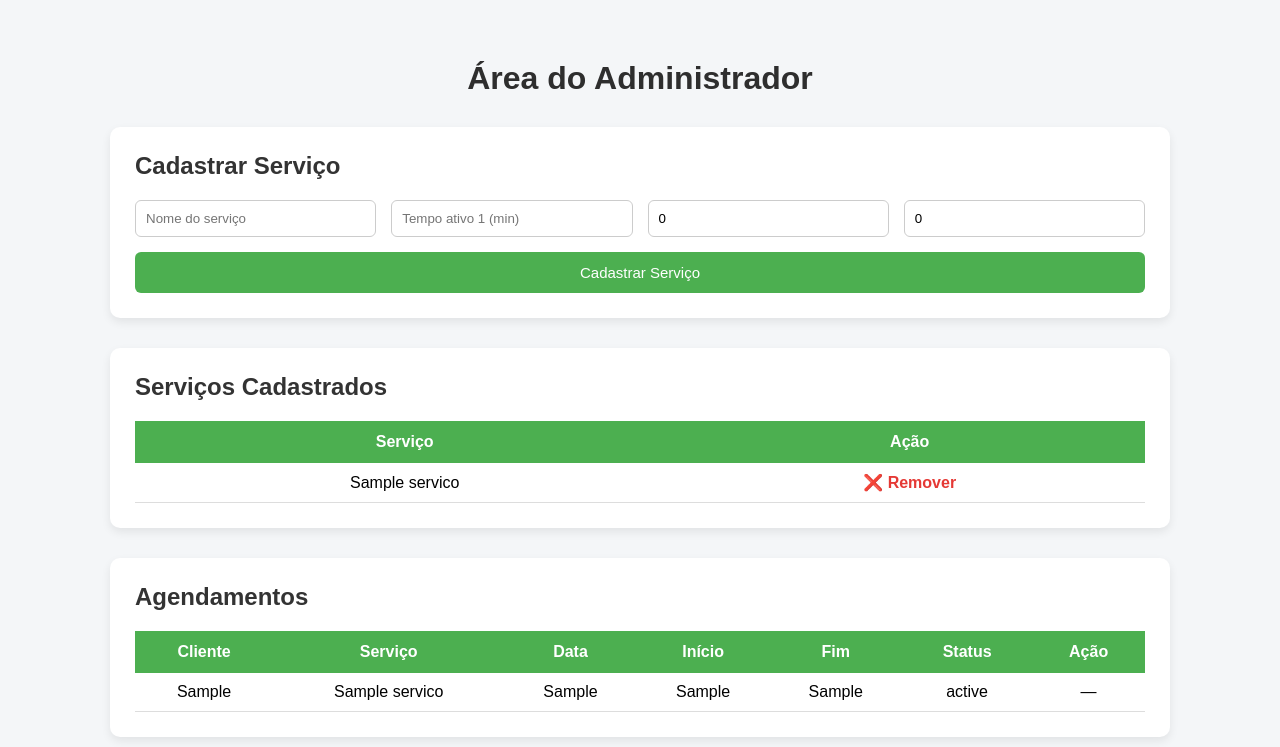
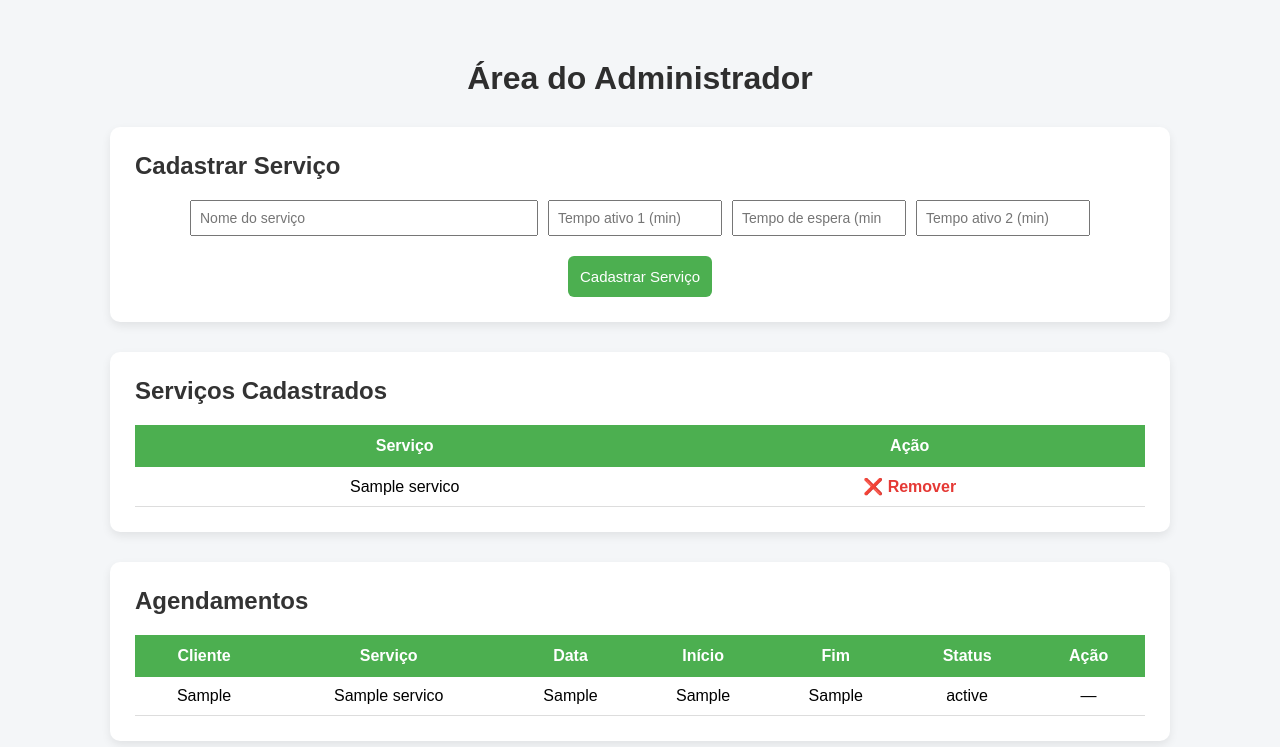
Before and after one commit to deborabruna07/SGA-Sistema-de-Gestao-e-Agendamento, a Flask app: page /admin in a window 1280 px wide. Shown: the top 747 px of the page. Run offline with Flask 3, Linux system fonts and the light colour scheme; tables that the repository leaves empty hold one stand-in row (values such as "Sample post").

Commit message:
Correção de cadastro e atualização de serviços no admin

```diff
--- a/app.py
+++ b/app.py
@@ -162,10 +162,15 @@ def admin():
 
 @app.route("/servico", methods=["POST"])
 def cadastrar_servico():
-    nome = request.form["nome"]
-    ativo1 = int(request.form["ativo1"])
-    espera = int(request.form["espera"])
-    ativo2 = int(request.form["ativo2"])
+    nome = request.form.get("nome")
+
+    ativo1 = request.form.get("ativo1") or 0
+    espera = request.form.get("espera") or 0
+    ativo2 = request.form.get("ativo2") or 0
+
+    ativo1 = int(ativo1)
+    espera = int(espera)
+    ativo2 = int(ativo2)
 
     conn = conectar_db()
     cursor = conn.cursor()
@@ -176,7 +181,26 @@ def cadastrar_servico():
     conn.commit()
     conn.close()
 
-    return redirect("/")
+    return jsonify(sucesso=True)
+
+@app.route("/servico", methods=["GET"])
+def listar_servicos():
+    conn = conectar_db()
+    cursor = conn.cursor()
+
+    cursor.execute("SELECT id, nome FROM servicos")
+    rows = cursor.fetchall()
+    conn.close()
+
+    servicos = []
+    for r in rows:
+        servicos.append({
+            "id": r[0],
+            "nome": r[1]
+        })
+
+    return jsonify(servicos)
+
 
 @app.route("/agendar", methods=["POST"])
 def agendar():
@@ -347,6 +371,18 @@ def remover_servico(id):
     flash("Serviço removido com sucesso.", "admin")
     return redirect("/admin")
 
+@app.route("/servico/<int:id>", methods=["DELETE"])
+def excluir_servico(id):
+    conn = conectar_db()
+    cursor = conn.cursor()
+
+    cursor.execute("DELETE FROM servicos WHERE id = ?", (id,))
+    conn.commit()
+    conn.close()
+
+    return jsonify(sucesso=True)
+
+
 # -----------------------
 # EXECUÇÃO
 # -----------------------
--- a/static/admin.css
+++ b/static/admin.css
@@ -134,3 +134,23 @@ body {
 .link-remover:hover {
     text-decoration: underline;
 }
+
+.form-servico {
+    display: grid;
+    grid-template-columns: 2fr 1fr 1fr 1fr; /* nome maior, tempos menores */
+    gap: 10px;
+    max-width: 900px;
+    margin: 0 auto;
+}
+
+.form-servico input {
+    width: 100%;
+    padding: 8px;
+    font-size: 14px;
+}
+
+.form-servico button {
+    grid-column: span 4;   /* botão embaixo */
+    max-width: 250px;
+    margin: 10px auto 0;
+}
--- /dev/null
+++ b/static/admin.js
@@ -0,0 +1,109 @@
+// Carrega serviços ao abrir a página
+window.addEventListener("DOMContentLoaded", carregarServicos);
+
+// SUBMIT DO FORMULÁRIO
+document.getElementById("formServico").addEventListener("submit", async function (e) {
+    e.preventDefault();
+
+    const form = this;
+    const formData = new FormData(form);
+
+    try {
+        const res = await fetch("/servico", {
+            method: "POST",
+            body: formData
+        });
+
+        const data = await res.json();
+
+        if (!data.sucesso) {
+            alert("Erro ao cadastrar serviço");
+            return;
+        }
+
+        // Atualiza lista após cadastrar
+        await carregarServicos();
+
+        // Limpa formulário
+        form.reset();
+
+    } catch (err) {
+        alert("Erro de comunicação com o servidor");
+    }
+});
+
+
+// FUNÇÃO QUE BUSCA E MONTA A LISTA
+async function carregarServicos() {
+    try {
+        const res = await fetch("/servico");
+        const servicos = await res.json();
+
+        const container = document.getElementById("lista-servicos");
+        container.innerHTML = "";
+
+        // Se não houver serviços
+        if (!servicos || servicos.length === 0) {
+            container.innerHTML = `<p id="nenhum-servico">Nenhum serviço cadastrado</p>`;
+            return;
+        }
+
+        // Cria tabela
+        const tabela = document.createElement("table");
+        tabela.className = "admin-table";
+        tabela.id = "tabela-servicos";
+
+        tabela.innerHTML = `
+            <tr>
+                <th>Serviço</th>
+                <th>Ação</th>
+            </tr>
+        `;
+
+        servicos.forEach(servico => {
+    const linha = document.createElement("tr");
+    linha.innerHTML = `
+        <td>${servico.nome}</td>
+        <td>
+            <a href="/remover-servico/${servico.id}"
+            onclick="return confirm('Tem certeza que deseja remover este serviço?')"
+            class="link-remover">
+                ❌ Remover
+            </a>
+        </td>
+    `;
+    tabela.appendChild(linha);
+});
+
+        container.appendChild(tabela);
+
+    } catch (err) {
+        console.error(err);
+        document.getElementById("lista-servicos").innerHTML =
+            "<p>Erro ao carregar serviços</p>";
+    }
+}
+
+
+// REMOVER SERVIÇO
+async function removerServico(id) {
+    if (!confirm("Deseja remover este serviço?")) return;
+
+    try {
+        const res = await fetch(`/servico/${id}`, {
+            method: "DELETE"
+        });
+
+        const data = await res.json();
+
+        if (!data.sucesso) {
+            alert("Erro ao remover serviço");
+            return;
+        }
+
+        carregarServicos();
+
+    } catch (err) {
+        alert("Erro ao remover serviço");
+    }
+}
--- a/templates/admin.html
+++ b/templates/admin.html
@@ -14,11 +14,11 @@
 <div class="admin-card">
     <h2>Cadastrar Serviço</h2>
 
-    <form method="post" action="/servico" class="admin-form">
+    <form id="formServico" class="form-servico">
         <input type="text" name="nome" placeholder="Nome do serviço" required>
-        <input type="number" name="ativo1" placeholder="Tempo ativo 1 (min)" required>
-        <input type="number" name="espera" placeholder="Tempo de espera (min)" value="0" required>
-        <input type="number" name="ativo2" placeholder="Tempo ativo 2 (min)" value="0" required>
+        <input type="number" name="ativo1" placeholder="Tempo ativo 1 (min)">
+        <input type="number" name="espera" placeholder="Tempo de espera (min)">
+        <input type="number" name="ativo2" placeholder="Tempo ativo 2 (min)">
 
         <button type="submit" class="btn-admin">
             Cadastrar Serviço
@@ -27,11 +27,13 @@
 </div>
 
 <!-- LISTA DE SERVIÇOS -->
+
 <div class="admin-card">
     <h2>Serviços Cadastrados</h2>
 
+    <div id="lista-servicos">
         {% if servicos %}
-        <table class="admin-table">
+            <table class="admin-table" id="tabela-servicos">
                 <tr>
                     <th>Serviço</th>
                     <th>Ação</th>
@@ -51,8 +53,9 @@
                 {% endfor %}
             </table>
         {% else %}
-        <p>Nenhum serviço cadastrado.</p>
+            <p id="nenhum-servico">Nenhum serviço cadastrado.</p>
         {% endif %}
+    </div>
 </div>
 
     <!-- AGENDAMENTOS -->
@@ -119,6 +122,6 @@
     {% endwith %}
 
 </div>
-
+<script src="{{ url_for('static', filename='admin.js') }}"></script>
 </body>
 </html>
```
Also changed, not shown: banco.db (added). Lines whose indentation alone changed are shown as unchanged.
